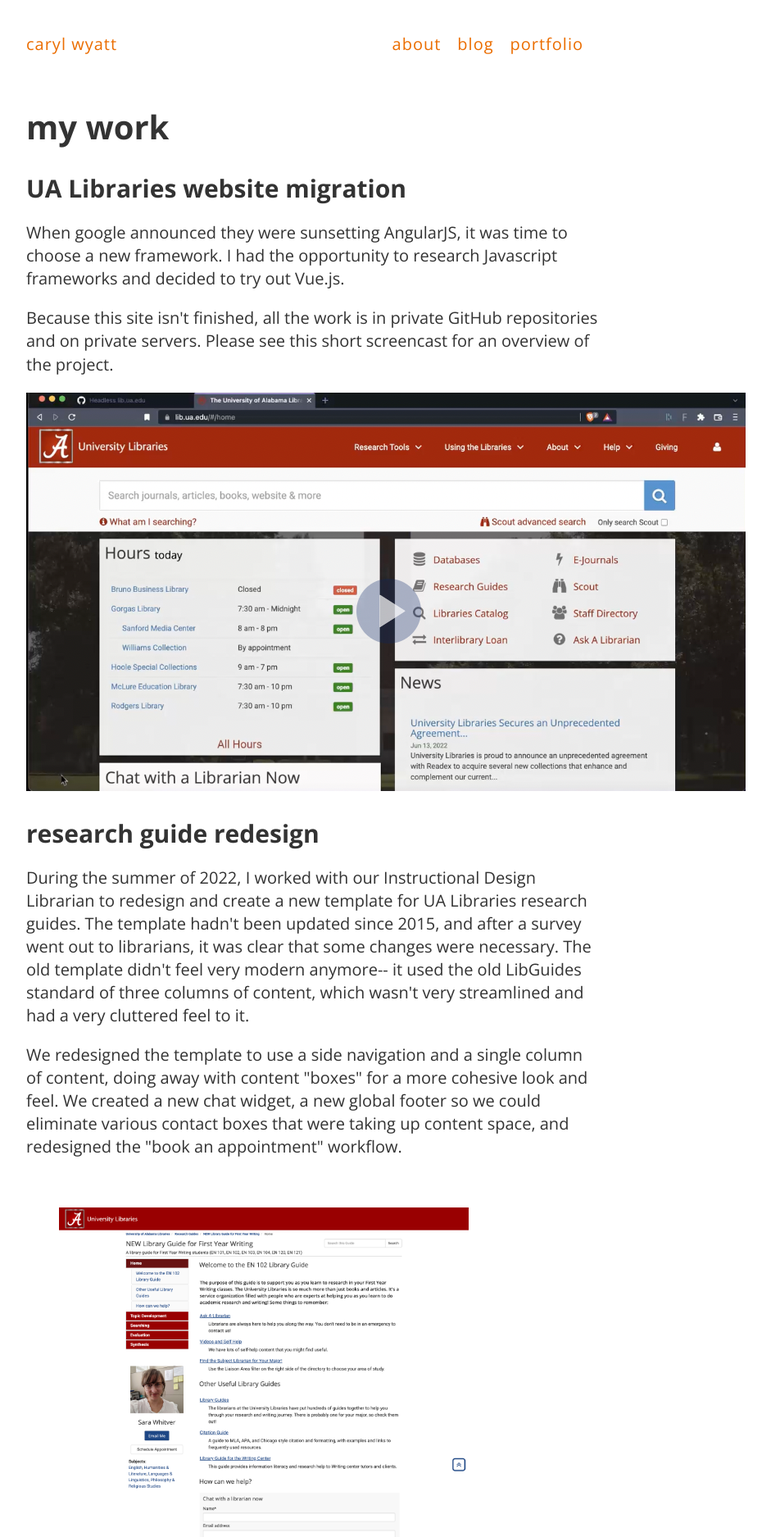
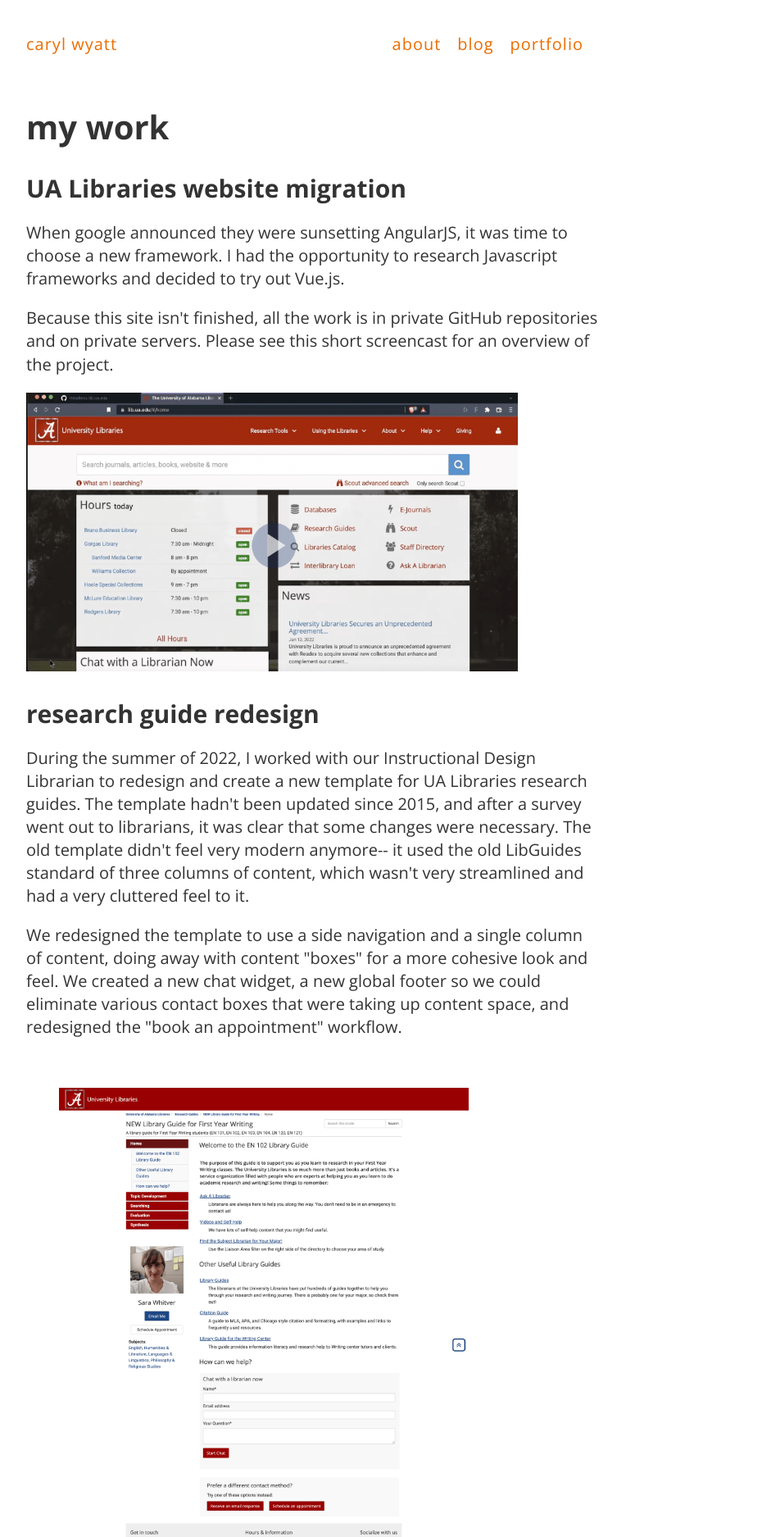
Before and after one commit to carylwyatt/carylwyatt.github.io, a Jekyll site: the page built from portfolio/index.html, in a window 1280 px wide. Shown: the top 1875 px of the page at 82% size, without its empty margins (258-1199 px from the left). Built offline with Jekyll 4.4.1, drawn with Linux system fonts in a browser that asks for light colours.

Commit message:
update images :framed_picture:

```diff
--- a/portfolio/index.html
+++ b/portfolio/index.html
@@ -12,7 +12,7 @@ title: portfolio
 
 <p>Because this site isn't finished, all the work is in private GitHub repositories and on private servers. Please see this <a href="https://screencast-o-matic.com/watch/c3iO25VZFog"></a>short screencast for an overview of the project.</p>
 
-<div class="portfolio-img"><img src="/img/portfolio-screenshots/screencast.png" alt="Screenshot of screencast video of new headless website"></div>
+<div class="portfolio-img"><a href="https://screencast-o-matic.com/watch/c3iO25VZFog"><img src="/img/portfolio-screenshots/screencast.png" width="600" height="340" alt="Screenshot of screencast video of new headless website"></a></div>
 
 <h2>research guide redesign</h2>
 
```
Also changed, not shown: img/portfolio-screenshots/homepage-count.png, img/portfolio-screenshots/research_guide.png, img/portfolio-screenshots/screencast.png.
